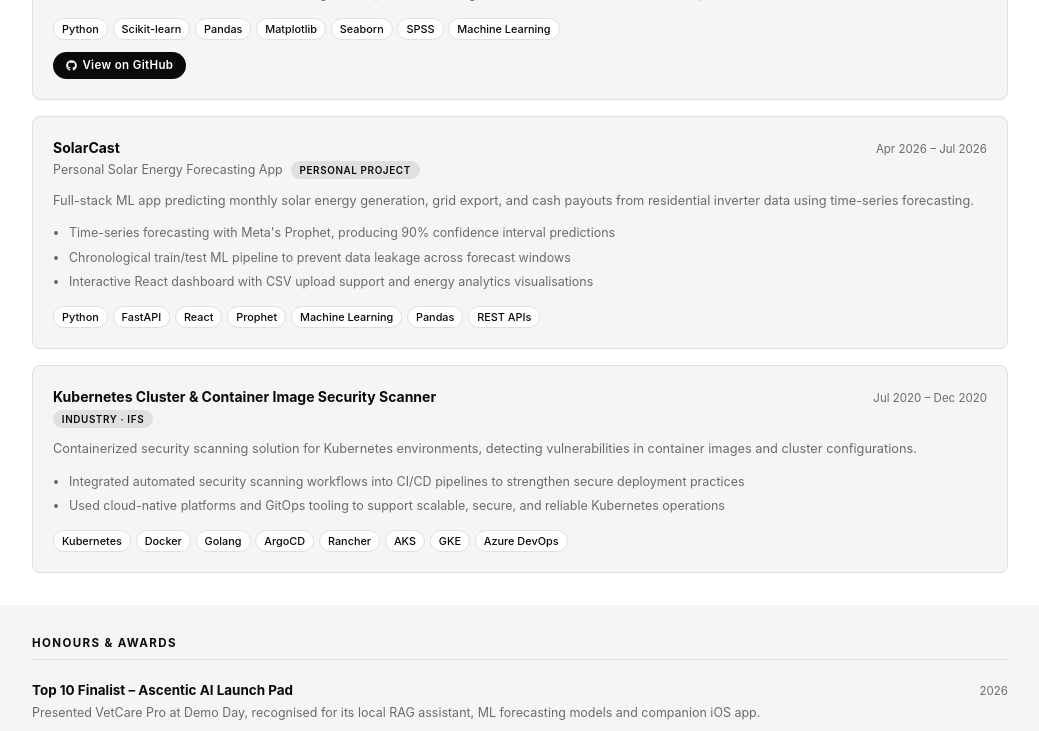
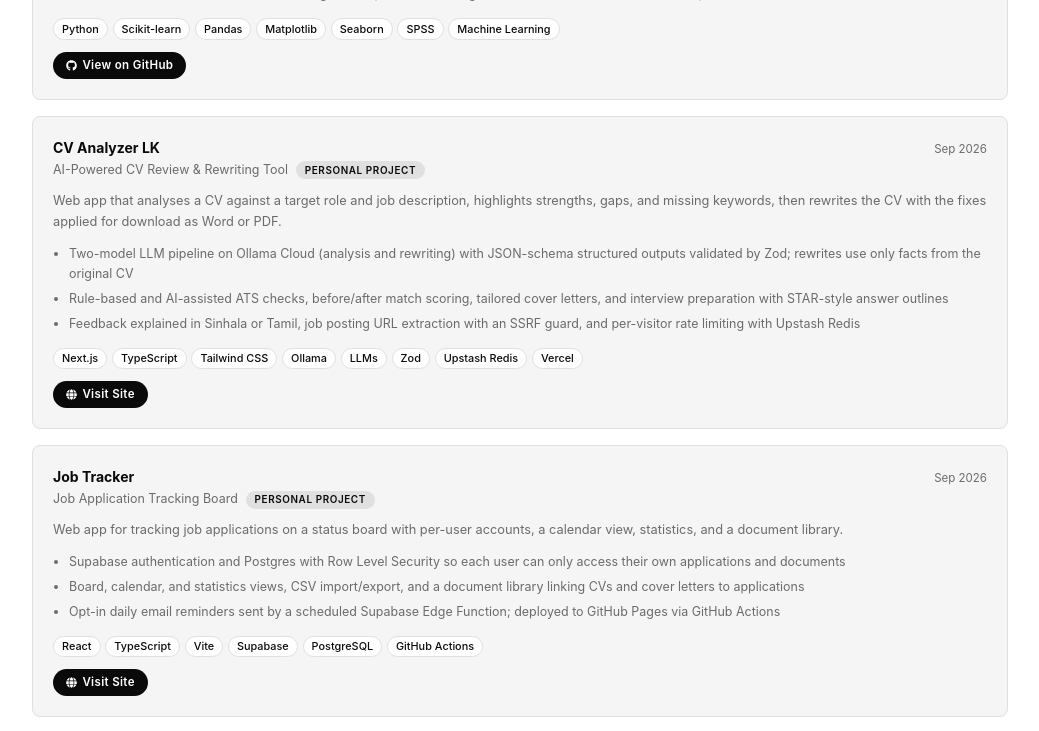
Before and after one commit to kalharatennakoon/kalharatennakoon.github.io, a React (Vite) app: page / in a window 1280 px wide. Shown: the part 1300-2031 px from the top of the page, without its empty margins (120-1159 px from the left). Built offline with nearby package versions, Linux system fonts and the light colour scheme.

Commit message:
feat: add new projects 'CV Analyzer LK' and 'Job Tracker' with detailed descriptions and technologies

```diff
--- a/src/components/Projects.tsx
+++ b/src/components/Projects.tsx
@@ -41,6 +41,34 @@ const projects: Project[] = [
     github: 'https://github.com/kalharatennakoon/course-difficulty-analysis',
     date: 'Feb 2025 – Jul 2025',
     tag: 'Research',
+  },
+  {
+    title: 'CV Analyzer LK',
+    subtitle: 'AI-Powered CV Review & Rewriting Tool',
+    summary: 'Web app that analyses a CV against a target role and job description, highlights strengths, gaps, and missing keywords, then rewrites the CV with the fixes applied for download as Word or PDF.',
+    highlights: [
+      'Two-model LLM pipeline on Ollama Cloud (analysis and rewriting) with JSON-schema structured outputs validated by Zod; rewrites use only facts from the original CV',
+      'Rule-based and AI-assisted ATS checks, before/after match scoring, tailored cover letters, and interview preparation with STAR-style answer outlines',
+      'Feedback explained in Sinhala or Tamil, job posting URL extraction with an SSRF guard, and per-visitor rate limiting with Upstash Redis',
+    ],
+    technologies: ['Next.js', 'TypeScript', 'Tailwind CSS', 'Ollama', 'LLMs', 'Zod', 'Upstash Redis', 'Vercel'],
+    website: 'https://cv-analyzer-lk.vercel.app/',
+    date: 'Sep 2026',
+    tag: 'Personal Project',
+  },
+  {
+    title: 'Job Tracker',
+    subtitle: 'Job Application Tracking Board',
+    summary: 'Web app for tracking job applications on a status board with per-user accounts, a calendar view, statistics, and a document library.',
+    highlights: [
+      'Supabase authentication and Postgres with Row Level Security so each user can only access their own applications and documents',
+      'Board, calendar, and statistics views, CSV import/export, and a document library linking CVs and cover letters to applications',
+      'Opt-in daily email reminders sent by a scheduled Supabase Edge Function; deployed to GitHub Pages via GitHub Actions',
+    ],
+    technologies: ['React', 'TypeScript', 'Vite', 'Supabase', 'PostgreSQL', 'GitHub Actions'],
+    website: 'https://kalharatennakoon.github.io/job-tracker/',
+    date: 'Sep 2026',
+    tag: 'Personal Project',
   },
   {
     title: 'SolarCast',
```
